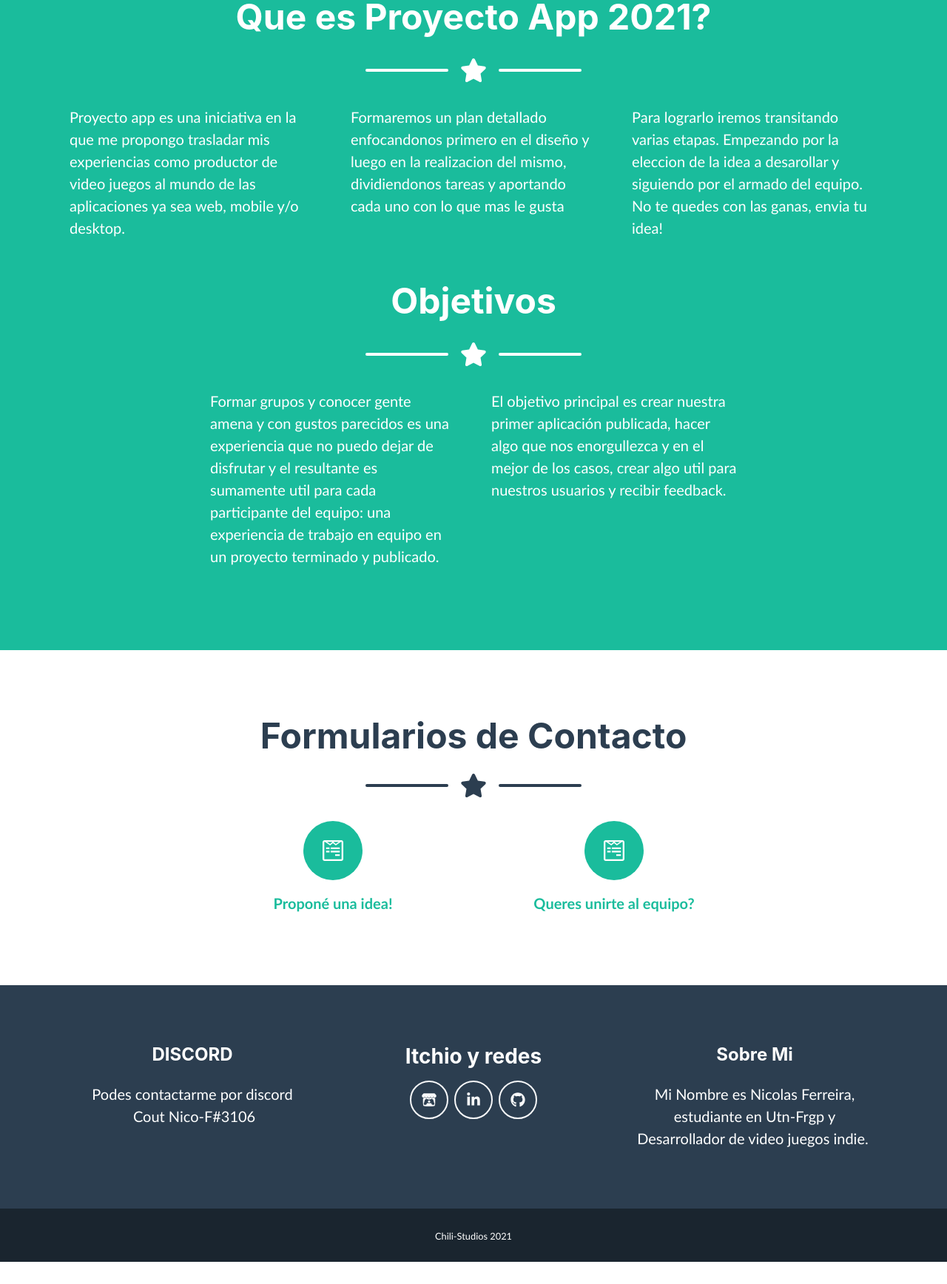
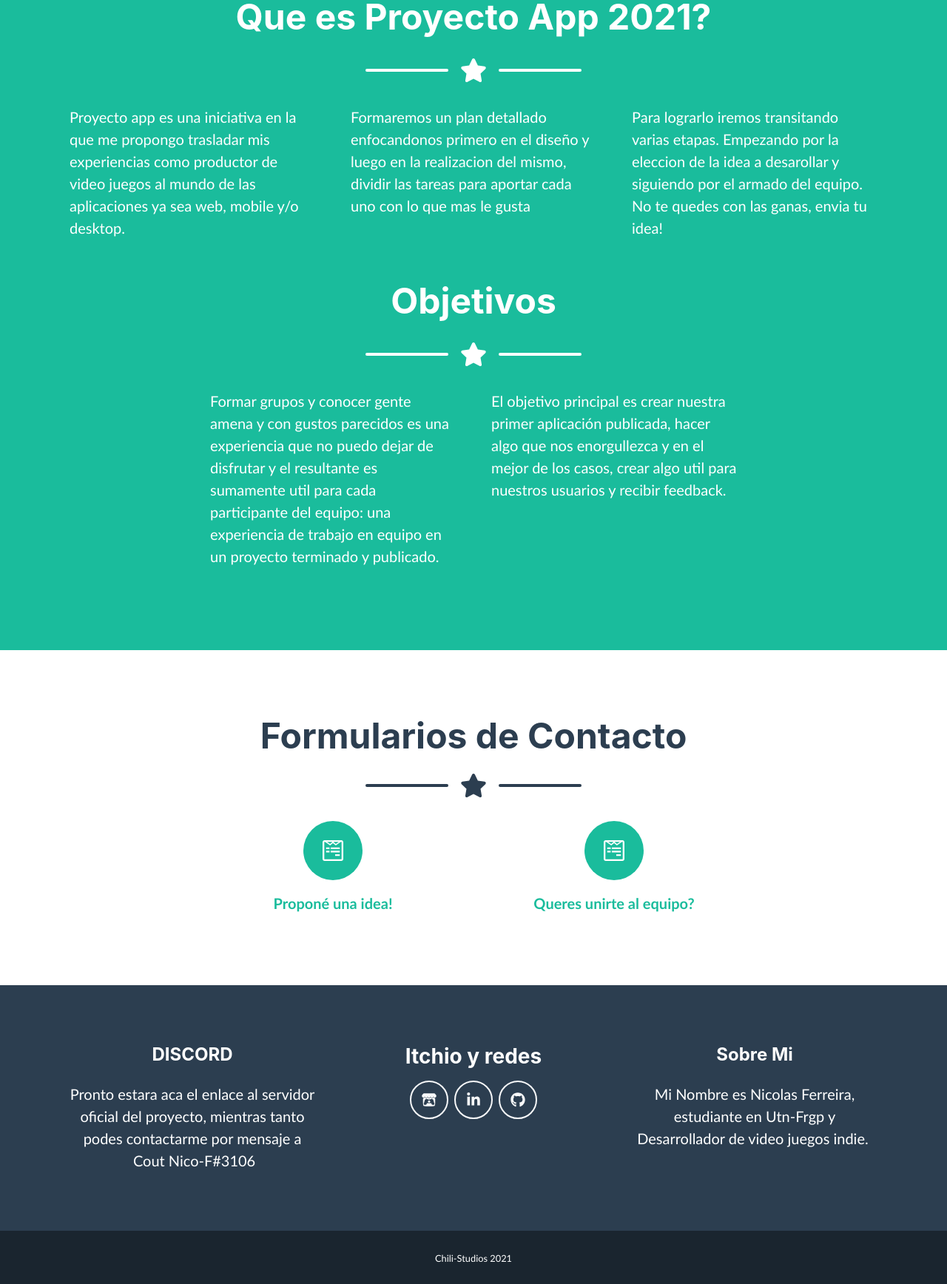
Before and after one commit to Cout-Nico-F/Chili-Studios-Web-Page, a plain HTML site: page index.html in a window 1280 px wide. Shown: the part 876-2612 px from the top of the page at 74% size. Before the commit the page ends 2582 px from the top, so only its background shows below. Drawn offline with nearby package versions, Linux system fonts and the light colour scheme; a web font is replaced by a local one.

Commit message:
Edit en la seccion discord

```diff
--- a/index.html
+++ b/index.html
@@ -60,7 +60,7 @@
                         <p class="pre-wrap lead">Proyecto app es una iniciativa en la que me propongo trasladar mis experiencias como productor de video juegos al mundo de las aplicaciones ya sea web, mobile y/o desktop.</p>
                     </div>
                     <div class="col-lg-4 mr-auto">
-                        <p class="pre-wrap lead">Formaremos un plan detallado enfocandonos primero en el diseño y luego en la realizacion del mismo, dividiendonos tareas y aportando cada uno con lo que mas le gusta</p>
+                        <p class="pre-wrap lead">Formaremos un plan detallado enfocandonos primero en el diseño y luego en la realizacion del mismo, dividir las tareas para aportar cada uno con lo que mas le gusta</p>
                     </div>
                     <div class="col-lg-4 mr-auto">
                         <p class="pre-wrap lead">Para lograrlo iremos transitando varias etapas. Empezando por la eleccion de la idea a desarollar y siguiendo por el armado del equipo. No te quedes con las ganas, envia tu idea!</p>
@@ -124,7 +124,7 @@
                     <!-- Footer Location-->
                     <div class="col-lg-4 mb-5 mb-lg-0">
                         <h4 class="mb-4">DISCORD</h4>
-                        <p class="pre-wrap lead mb-0">Podes contactarme por discord<br> Cout Nico-F#3106</p>
+                        <p class="pre-wrap lead mb-0">Pronto estara aca el enlace al servidor oficial del proyecto, mientras tanto podes contactarme por mensaje a<br> Cout Nico-F#3106</p>
                     </div>
                     <!-- Footer Social Icons-->
                     <div class="col-lg-4 mb-5 mb-lg-0">
```
